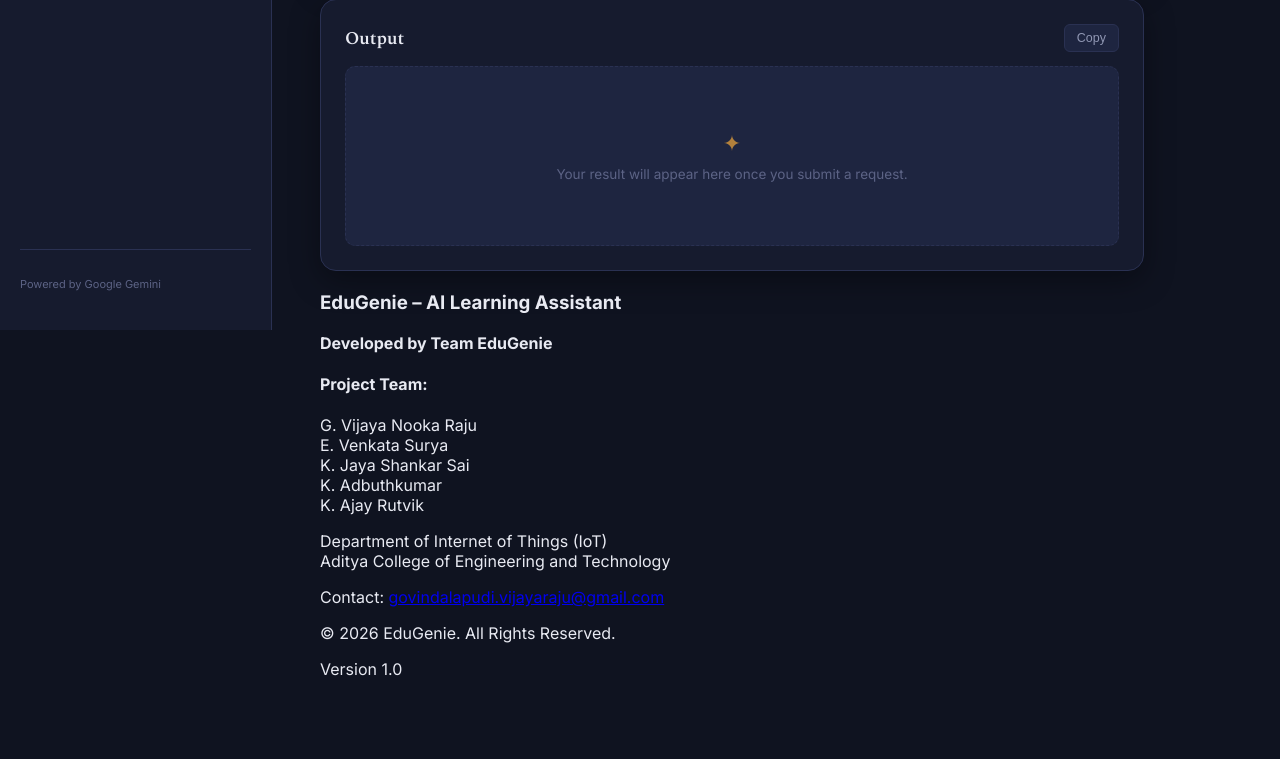
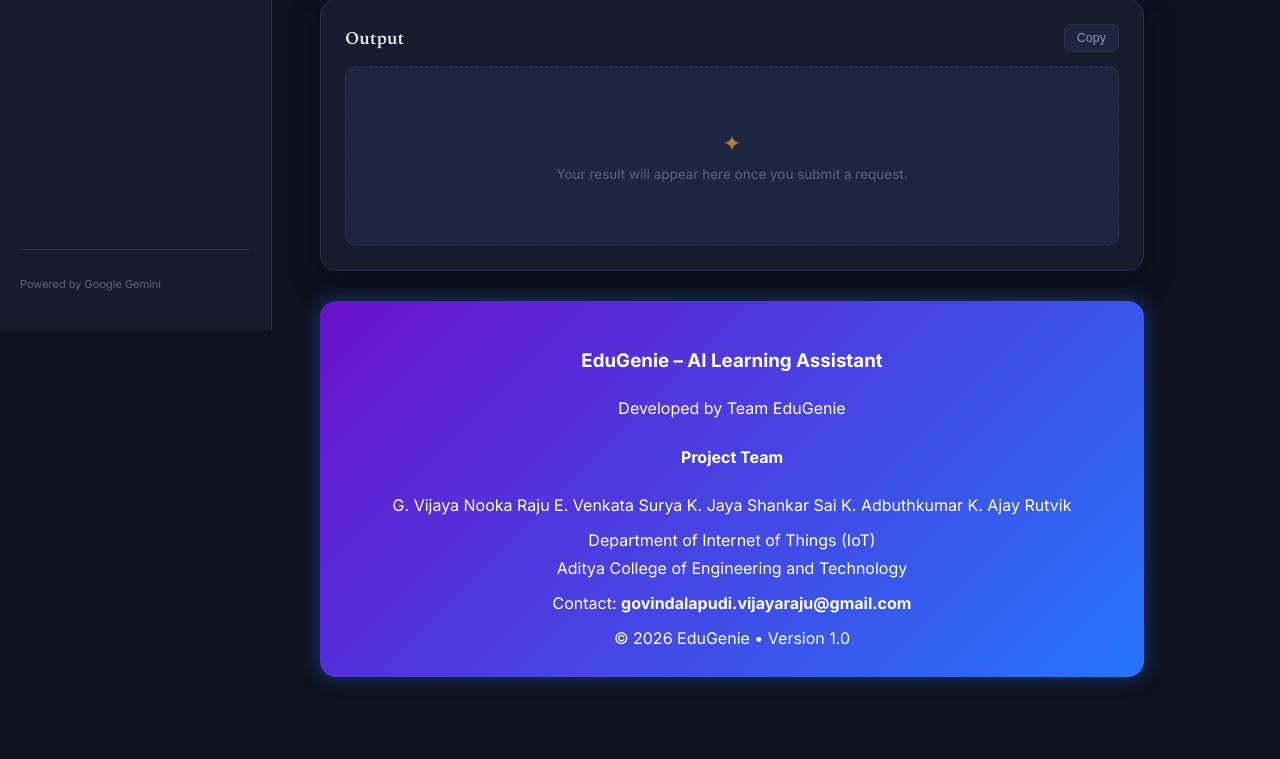
Before and after one commit to vijaygovindalapudi/EduGenie-Gemini-Learning-Assistant, a FastAPI app: page / in a window 1280 px wide. Shown: the part 470-1229 px from the top of the page. After the commit the page ends 1157 px from the top, so only its background shows below. Run offline with FastAPI, Linux system fonts and the light colour scheme.

Commit message:
Refactor footer section in index.html

```diff
--- a/templates/index.html
+++ b/templates/index.html
@@ -107,21 +107,25 @@
           </div>
         </div>
       </section>
-<footer class="footer">
+<div class="app-footer">
     <h3>EduGenie – AI Learning Assistant</h3>
 
-    <p><strong>Developed by Team EduGenie</strong></p>
-
-    <h4>Project Team:</h4>
-    <p>
-        G. Vijaya Nooka Raju<br>
-        E. Venkata Surya<br>
-        K. Jaya Shankar Sai<br>
-        K. Adbuthkumar<br>
-        K. Ajay Rutvik
+    <p class="footer-tagline">
+        Developed by Team EduGenie
     </p>
 
-    <p>
+    <div class="team-section">
+        <h4>Project Team</h4>
+        <div class="team-members">
+            <span>G. Vijaya Nooka Raju</span>
+            <span>E. Venkata Surya</span>
+            <span>K. Jaya Shankar Sai</span>
+            <span>K. Adbuthkumar</span>
+            <span>K. Ajay Rutvik</span>
+        </div>
+    </div>
+
+    <p class="college">
         Department of Internet of Things (IoT)<br>
         Aditya College of Engineering and Technology
     </p>
@@ -133,9 +137,10 @@
         </a>
     </p>
 
-    <p>© 2026 EduGenie. All Rights Reserved.</p>
-    <p>Version 1.0</p>
-</footer>
+    <div class="footer-bottom">
+        © 2026 EduGenie • Version 1.0
+    </div>
+</div>
     </main>
   </div>
   <script src="{{ url_for('static', path='js/app.js') }}"></script>
```
